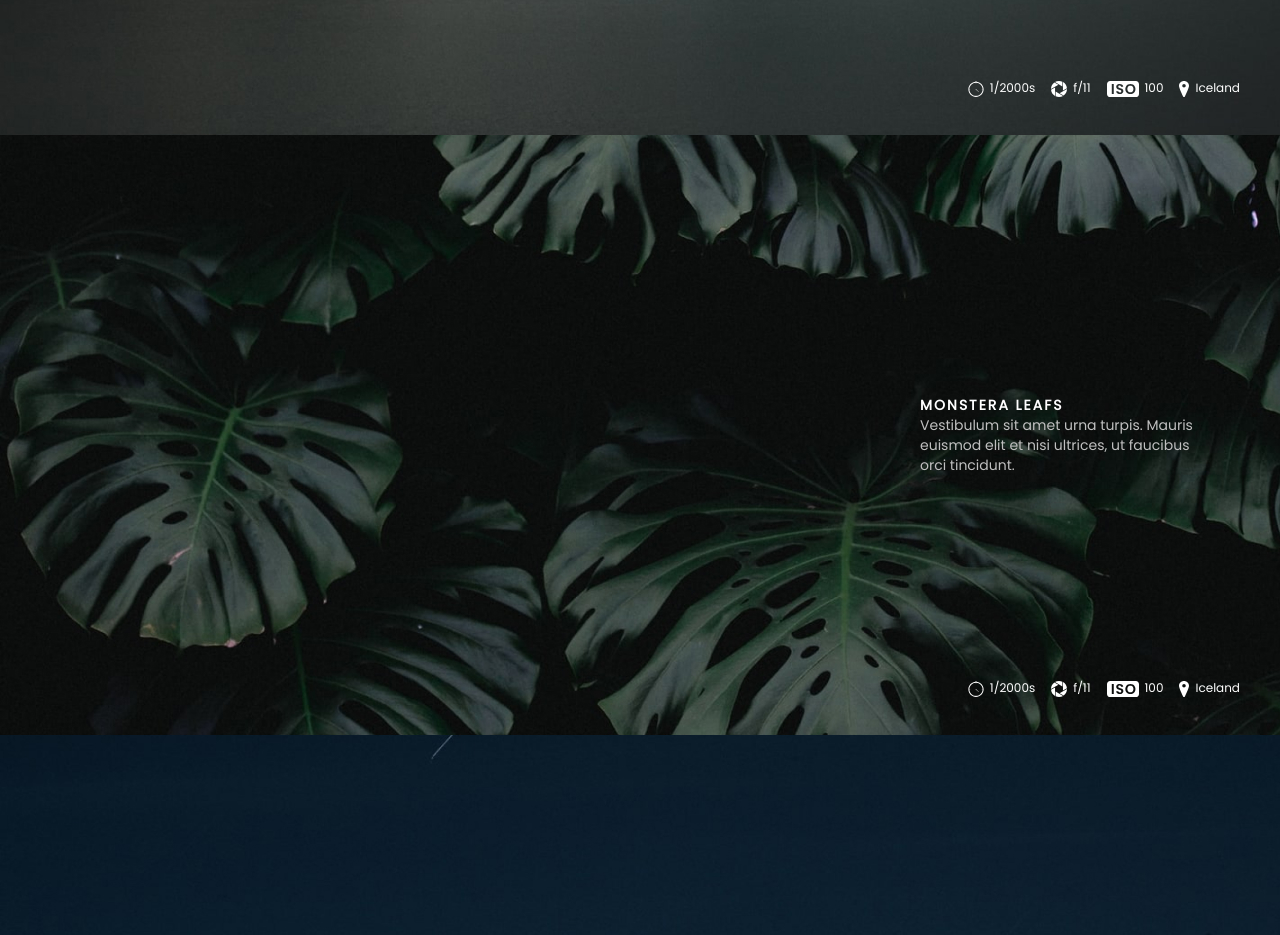
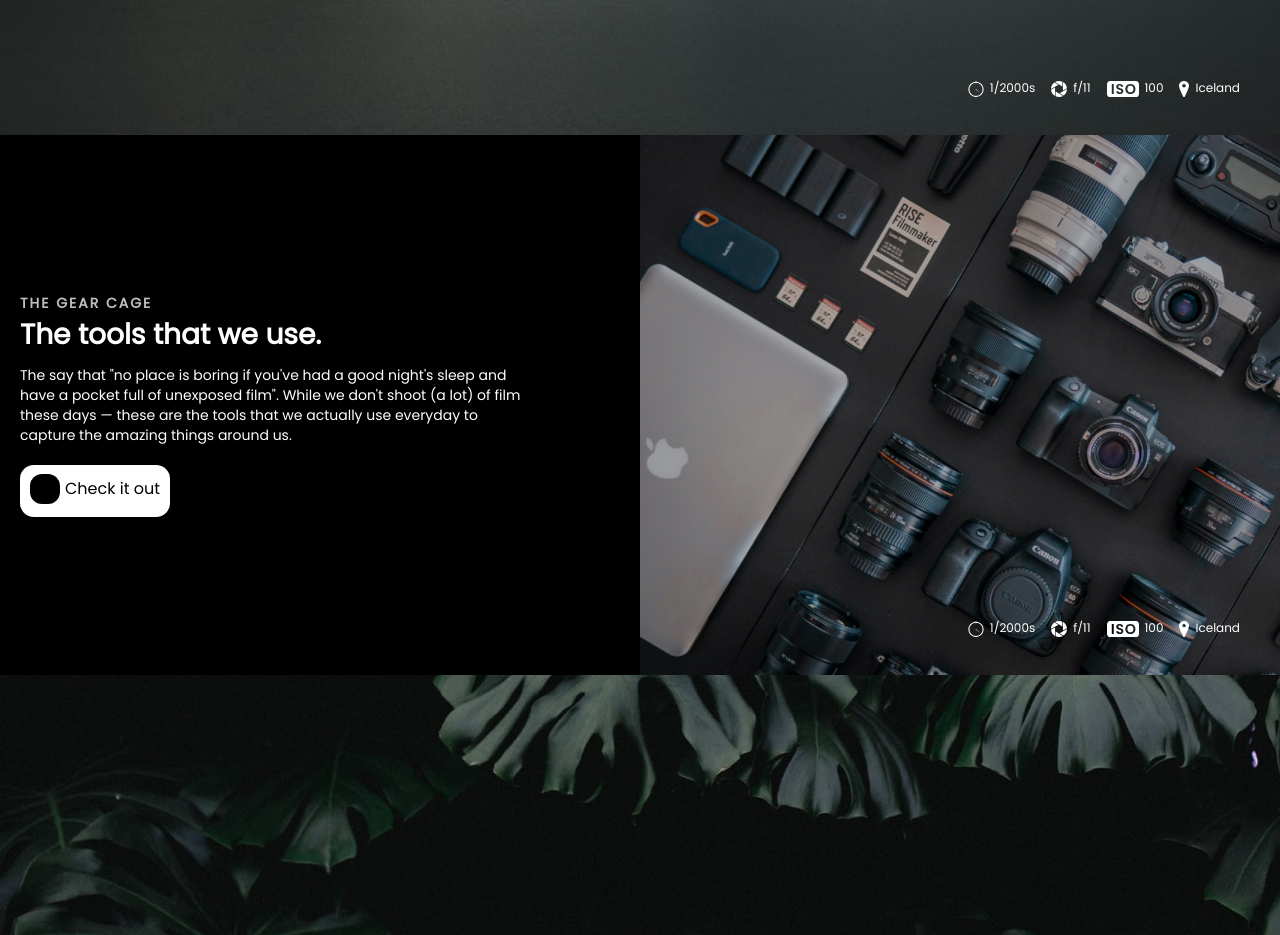
Before and after one commit to AntonZadereiko/Aperture, a plain HTML site: page index.html in a window 1280 px wide. Shown: the part 2820-3755 px from the top of the page. Drawn offline with Linux system fonts and the light colour scheme.

Commit message:
add tools section and start coding footer

```diff
--- a/css/style.css
+++ b/css/style.css
@@ -351,6 +351,56 @@ background-image: url("../images/archicture.jpg");
     display: block;
     width: 100%;
 }
+.tools{
+    position: relative;
+    background-color: black;
+}
+.tools .information{
+    max-width: 514px;
+    color: white;
+}
+.tools .container{
+    max-width: 1240px;
+    display: flex;
+    align-items: center;
+    justify-content: flex-start;
+    min-height: 540px;
+}
+.tools .img_bg{
+    width: 50%;
+    height: 100%;
+    position: absolute;
+    right: 0;
+    background-image: url("../images/tools.jpg");
+    background-size: cover;
+    top: 0;
+}
+.tools h4 {
+    font-family: 'Poppins', sans-serif;
+    font-style: normal;
+    font-size: 14px;
+    line-height: 20px;
+    letter-spacing: 2px;
+    text-transform: uppercase;
+    color: #C0C0C0;
+    padding-bottom: 6px
+}
+.tools h3{
+    font-family: 'Poppins', sans-serif;
+    font-style: normal;
+    font-size: 28px;
+    line-height: 32px;
+    color: #FFFFFF;
+    padding-bottom: 14px
+}
+.tools p{
+    font-family: 'Poppins', sans-serif;
+    font-style: normal;
+    font-size: 14px;
+    line-height: 20px;
+    color: #FFFFFF;
+    padding-bottom: 20px
+}
 footer{
     padding: 100px 0;
     background-color: black;
--- a/index.html
+++ b/index.html
@@ -107,6 +107,23 @@
         <li>Iceland</li>
     </ul>
 </section>
+    <section class="tools">
+        <div class="container">
+            <div class="information">
+            <h4>The Gear cage</h4>
+            <h3>The tools that we use.</h3>
+            <p>The say that "no place is boring if you've had a good night's sleep and have a pocket full of unexposed film". While we don't shoot (a lot) of film these days — these are the tools that we actually use everyday to capture the amazing things around us.</p>
+            <a href="#" class="help_link">Check it out</a>
+            </div>
+        </div>
+        <div class="img_bg"></div>
+        <ul class="bottom_icon">
+            <li>1/2000s</li>
+            <li>f/11</li>
+            <li>100</li>
+            <li>Iceland</li>
+        </ul>
+    </section>
 <section class="leaf">
     <div class="leaf_container">
         <h4 class="leaf_title">Monstera Leafs</h4>
```
Also changed, not shown: images/tools.jpg (added).
